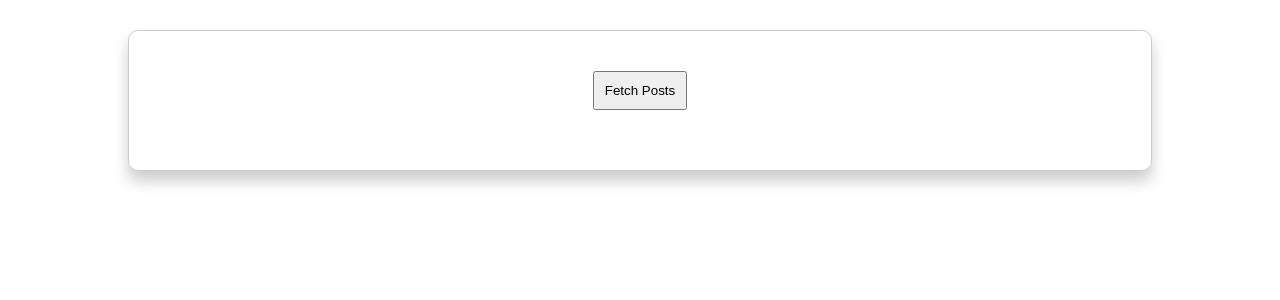
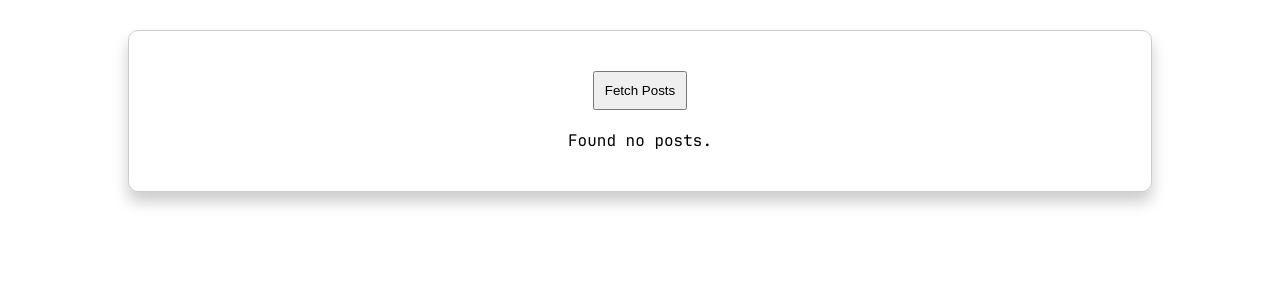
Before and after one commit to JasonWu73/es, a React (Vite) app in the folder vite-react/: page / in a window 1280 px wide. Shown: the top 300 px of the page. Built offline with nearby package versions, Linux system fonts and the light colour scheme.

Commit message:
Add found no posts ui message

```diff
--- a/vite-react/src/App.tsx
+++ b/vite-react/src/App.tsx
@@ -19,7 +19,7 @@ export default function App() {
 
   const postsContent = isLoading ?
     <p>Loading...</p> :
-    <PostList posts={posts}/>;
+    (posts.length > 0 ? <PostList posts={posts}/> : <p>Found no posts.</p>);
 
   return (
     <div className="app">
```
